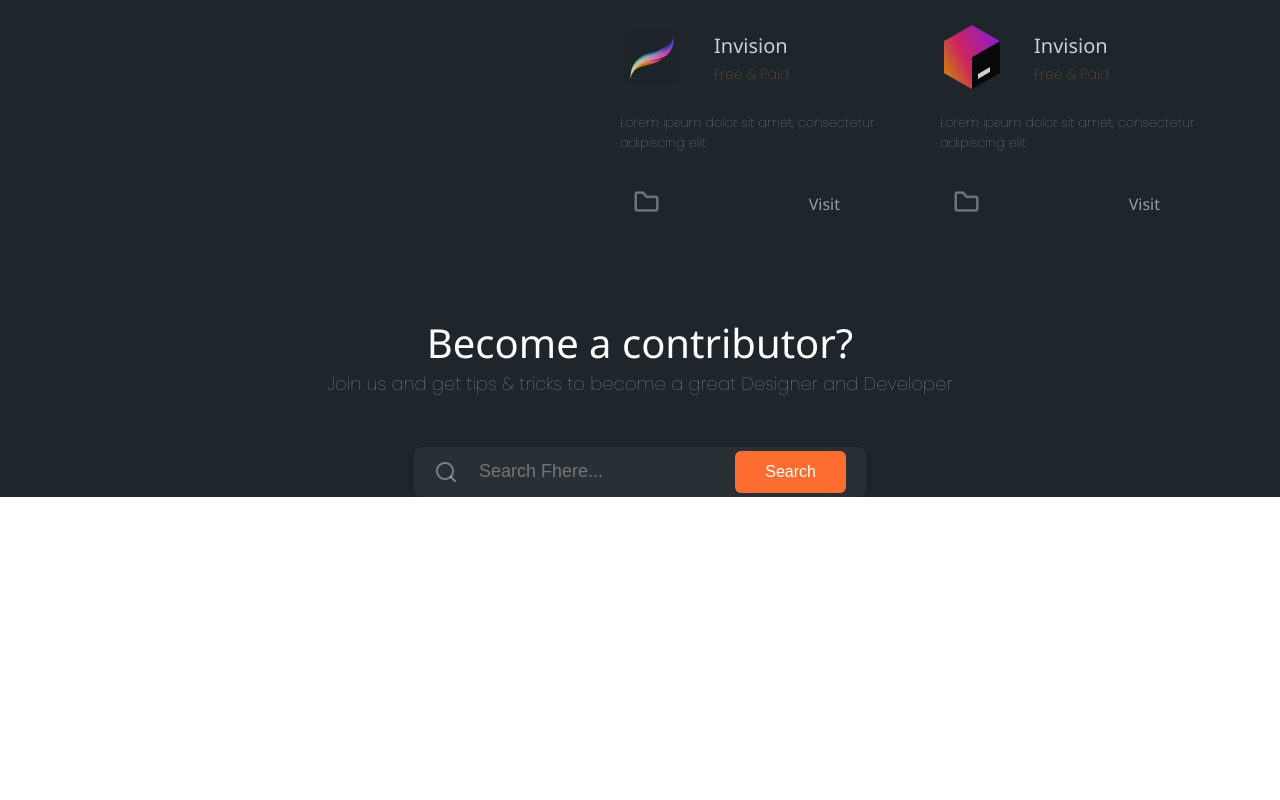
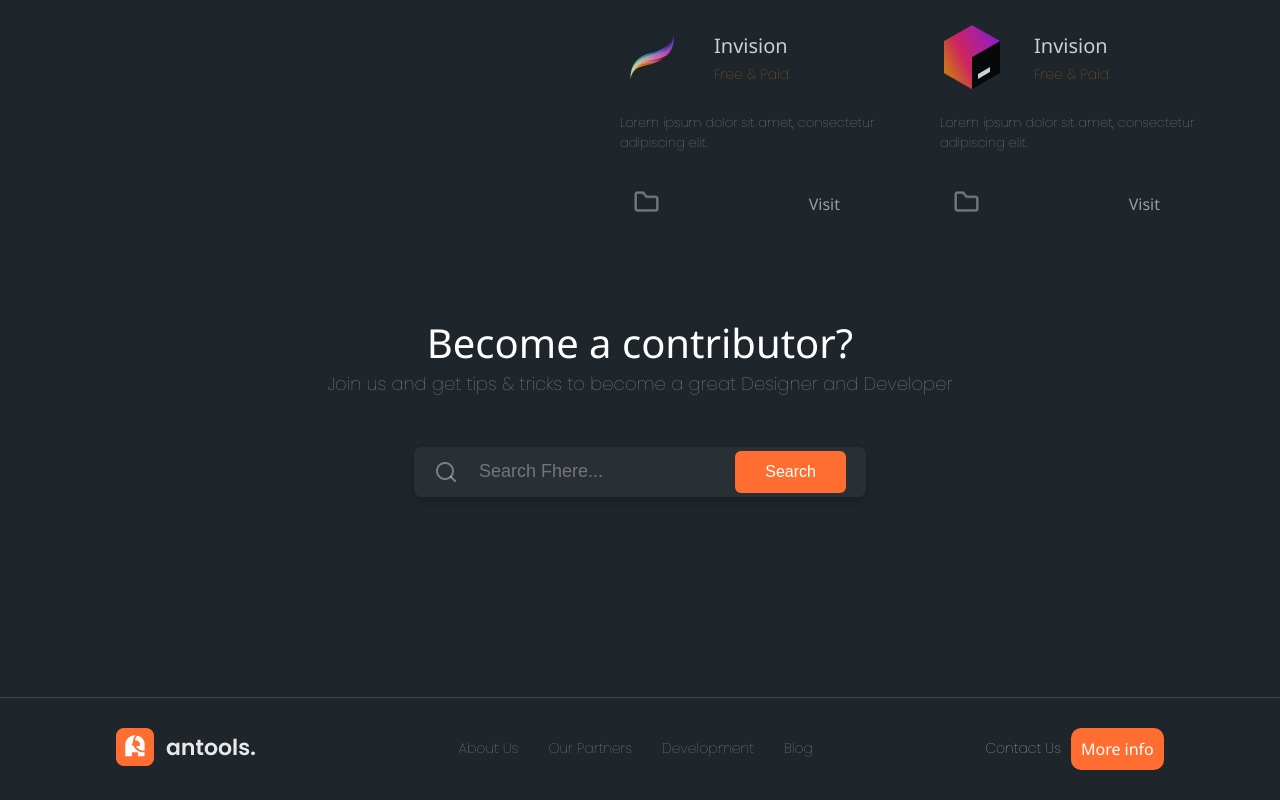
Before and after one commit to damsotk/HW-51, a plain HTML site: page index.html in a window 1280 px wide. Shown: the part 2399-3199 px from the top of the page. Before the commit the page ends 2896 px from the top, so only its background shows below. Drawn offline with Linux system fonts and the light colour scheme.

Commit message:
footer (final) v1.0

```diff
--- a/index.html
+++ b/index.html
@@ -429,6 +429,41 @@
         </div>
     </div>
 
+    <footer>
+        <div class="header">
+            <nav>
+                <div class="logo">
+                    <img src="./icons/logo.png" alt="">
+                </div>
+                <div class="nav-btns">
+                    <div class="btn-nav">
+                        About Us
+                    </div>
+                    <div class="btn-nav">
+                        Our Partners
+                    </div>
+                    <div class="btn-nav">
+                        Development
+                    </div>
+                    <div class="btn-nav">
+                        Blog
+                    </div>
+                    <div class="lines">
+
+                    </div>
+                </div>
+                <div class="nav-reg">
+                    <div class="nav-log">
+                        Contact Us
+                    </div>
+                    <div class="nav-signup">
+                        More info
+                    </div>
+                </div>
+            </nav>
+        </div>
+    </footer>
+
 
 </body>
 
--- a/style.css
+++ b/style.css
@@ -439,9 +439,16 @@ nav {
     align-items: center;
     justify-content: center;
     margin-top: 30px;
+    margin-bottom: 200px;
 }
 
+/* footer  */
 
+footer {
+    background-color: #1E252B;
+    padding: 20px;
+    border-top: 1px solid #FFFFFF26;
+}
 
 body {
     margin: 0;
```
